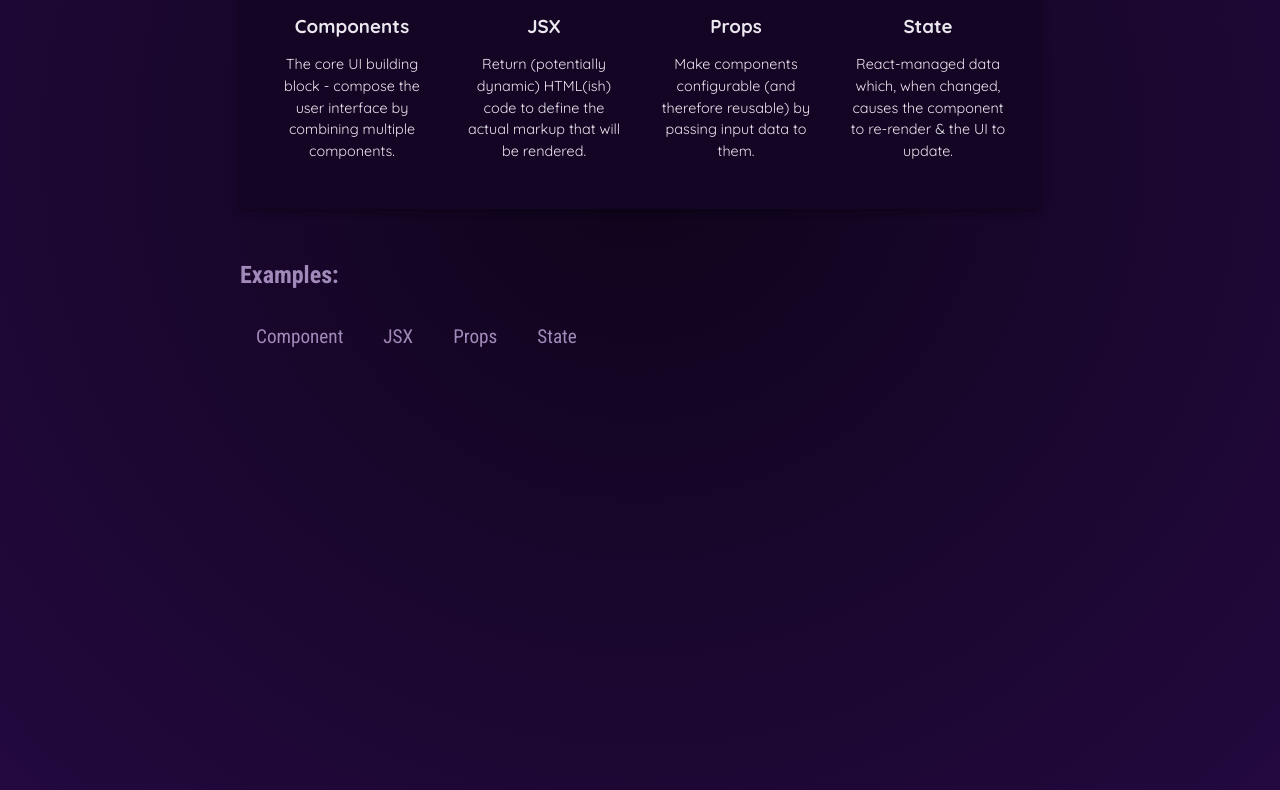
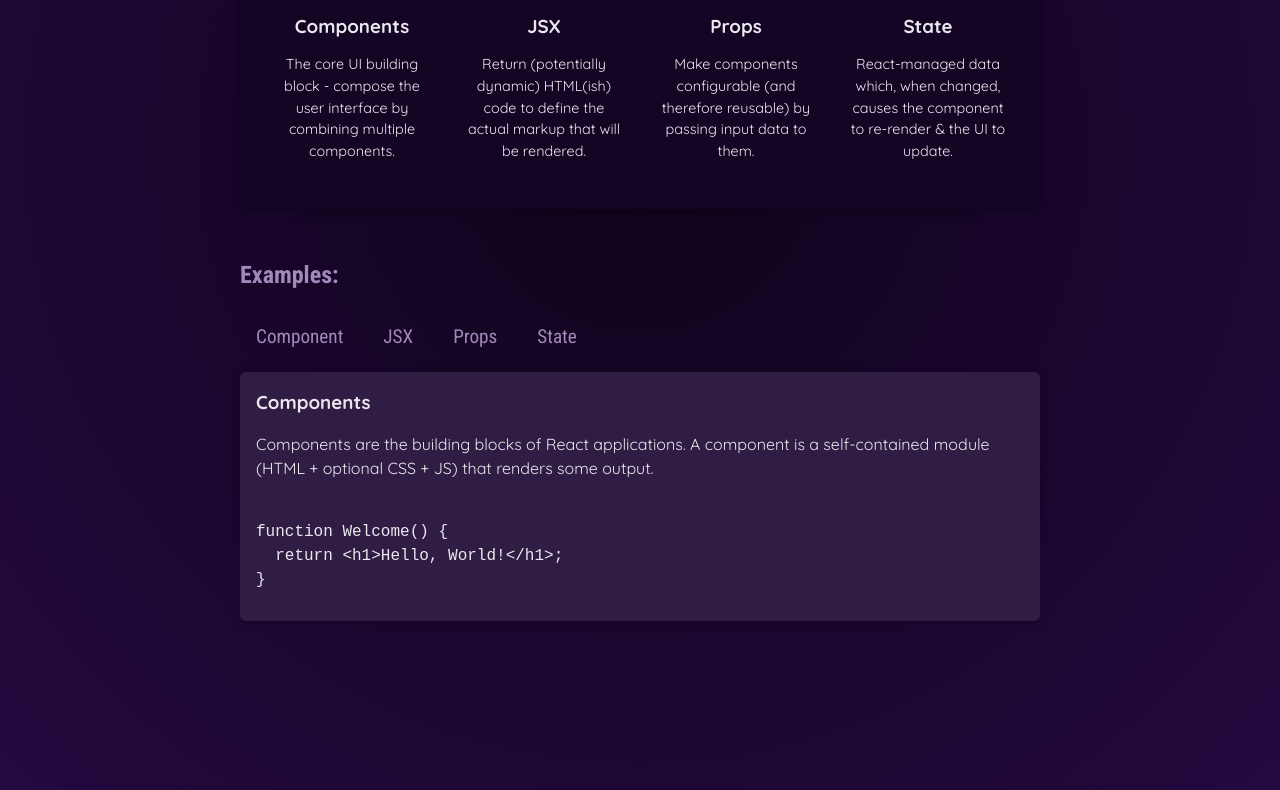
Before and after one commit to shamikaredkar/ReactLandingPage, a React (Vite) app: page / in a window 1280 px wide. Shown: the part 490-1280 px from the top of the page. Built offline with nearby package versions, Linux system fonts and the light colour scheme.

Commit message:
Implemented usestate() hooks

```diff
--- a/src/App.jsx
+++ b/src/App.jsx
@@ -2,8 +2,27 @@
 import CoreConcepts from "./components/Props";
 import TabButton from "./components/TabButton";
 import { CORE_CONCEPTS } from "./data";
+import { EXAMPLES } from "./data";
+import { useState } from "react";
 
 function App() {
+  const [selectedTopic, setSelectedTopic] = useState("components");
+
+  const handleClick = (selectedButton) => {
+    /*
+    - selectedButton parameter is used an identifier to know which button was selected
+    - The idea here is that:
+      - selectedButton should be a string that is either Components, JSX, Props, State (Identifiers received thru the selectedButton identifier)
+    - Then we use an if check to change the dynamic content produced by each button
+    - We have to make sure that we pass the appropriate identifier based on which button was clicked
+    - By just passing handleClick to the onClick prop, we won't get that value
+    - Hence we pass an arrow function as a value to the onClick
+    - The annonymous arrow function will make sure that the value that's passed to onClick is the string of the button
+    - Arrow function will get passed to the TabButton
+    - But only when the button is clicked triggering the onClick is when the value inside the anonymous function (handleClick) will be passed to onClick
+    */
+    setSelectedTopic(selectedButton);
+  };
   return (
     <div>
       <Header />
@@ -36,11 +55,20 @@
         <section id='examples'>
           <h2>Examples: </h2>
           <menu>
-            <TabButton>Component</TabButton>
-            <TabButton>JSX</TabButton>
-            <TabButton>Props</TabButton>
-            <TabButton>State</TabButton>
+            <TabButton onClick={() => handleClick("components")}>
+              Component
+            </TabButton>
+            <TabButton onClick={() => handleClick("jsx")}>JSX</TabButton>
+            <TabButton onClick={() => handleClick("props")}>Props</TabButton>
+            <TabButton onClick={() => handleClick("state")}>State</TabButton>
           </menu>
+          <div id='tab-content'>
+            <h3>{EXAMPLES[selectedTopic].title}</h3>
+            <p>{EXAMPLES[selectedTopic].description}</p>
+            <pre>
+              <code>{EXAMPLES[selectedTopic].code}</code>
+            </pre>
+          </div>
         </section>
       </main>
     </div>
--- a/src/components/TabButton.jsx
+++ b/src/components/TabButton.jsx
@@ -1,8 +1,8 @@
-const TabButton = ({ children }) => {
+const TabButton = ({ children, onClick }) => {
   return (
     <>
       <li>
-        <button>{children}</button>
+        <button onClick={onClick}>{children}</button>
       </li>
     </>
   );
--- a/src/data.js
+++ b/src/data.js
@@ -29,3 +29,54 @@
       'React-managed data which, when changed, causes the component to re-render & the UI to update.',
   },
 ];
+
+export const EXAMPLES = {
+  components: {
+    title: 'Components',
+    description:
+      'Components are the building blocks of React applications. A component is a self-contained module (HTML + optional CSS + JS) that renders some output.',
+    code: `
+function Welcome() {
+  return <h1>Hello, World!</h1>;
+}`,
+  },
+  jsx: {
+    title: 'JSX',
+    description:
+      'JSX is a syntax extension to JavaScript. It is similar to a template language, but it has full power of JavaScript (e.g., it may output dynamic content).',
+    code: `
+<div>
+  <h1>Welcome {userName}</h1>
+  <p>Time to learn React!</p>
+</div>`,
+  },
+  props: {
+    title: 'Props',
+    description:
+      'Components accept arbitrary inputs called props. They are like function arguments.',
+    code: `
+function Welcome(props) {
+  return <h1>Hello, {props.name}</h1>;
+}`,
+  },
+  state: {
+    title: 'State',
+    description:
+      'State allows React components to change their output over time in response to user actions, network responses, and anything else.',
+    code: `
+function Counter() {
+  const [isVisible, setIsVisible] = useState(false);
+
+  function handleClick() {
+    setIsVisible(true);
+  }
+
+  return (
+    <div>
+      <button onClick={handleClick}>Show Details</button>
+      {isVisible && <p>Amazing details!</p>}
+    </div>
+  );
+}`,
+  },
+};
```
Also changed, not shown: Notes.txt.
